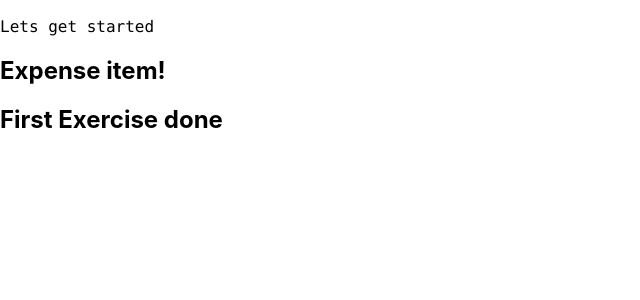
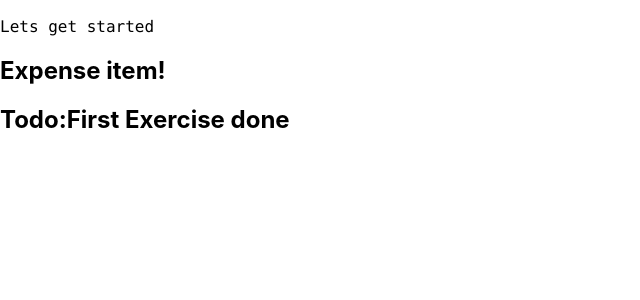
Before and after one commit to ArnoldE09/react-js-udemy-tutorials, a React (Create React App) app: page / in a window 1280 px wide. Shown: the top 300 px of the page, without its empty margins (0-640 px from the left). Built offline with nearby package versions, Linux system fonts and the light colour scheme.

Commit message:
add Todo:

```diff
--- a/src/components/ExerciseComponent.js
+++ b/src/components/ExerciseComponent.js
@@ -1,5 +1,5 @@
 function ExerciseComponent(){
-    return <h2>First Exercise done</h2>
+    return <h2>Todo:First Exercise done</h2>
 
 }
 export default ExerciseComponent;
```
